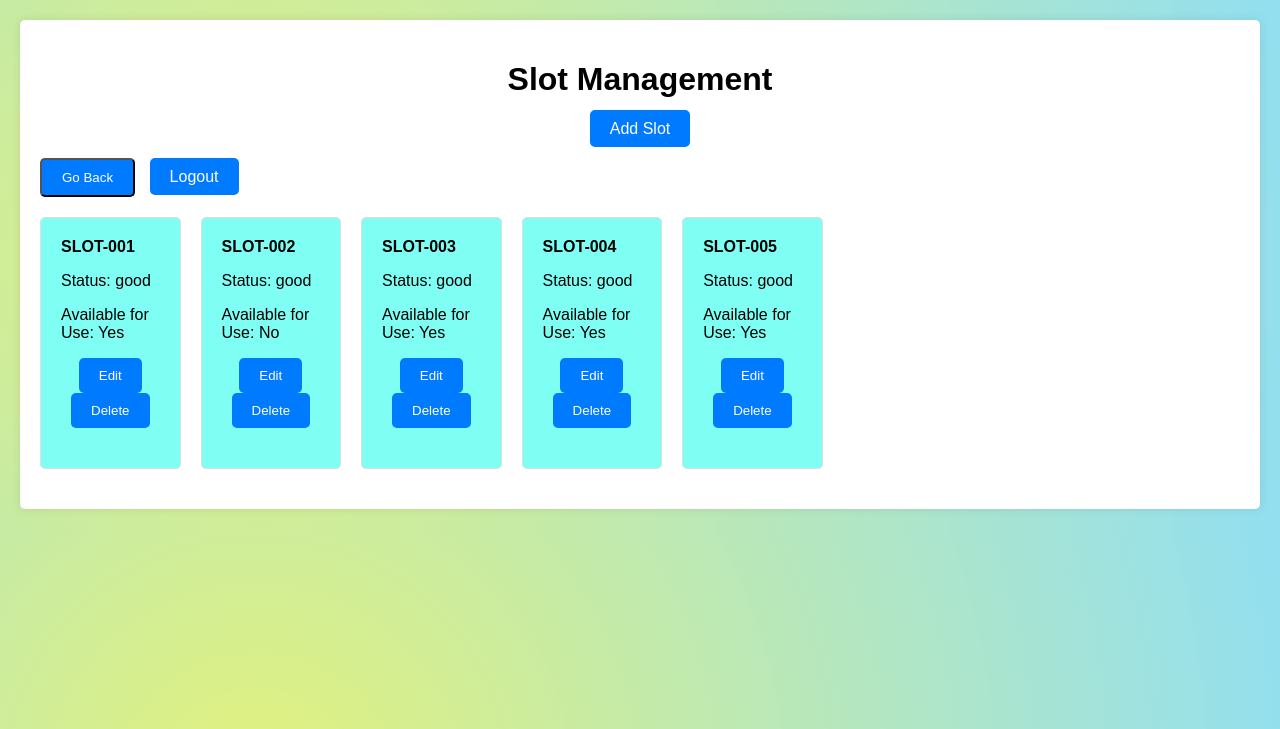
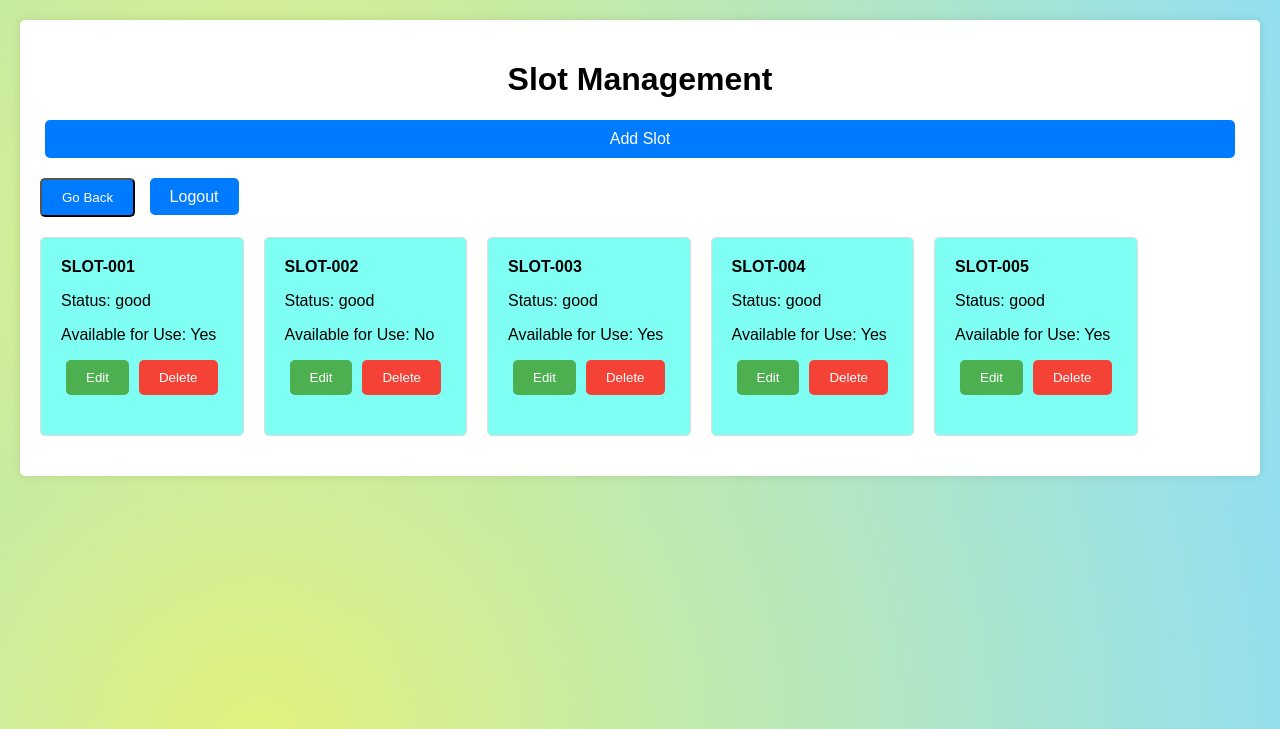
Before and after one commit to Katchietsnouva/web_app_python, a Flask app: page /slot_management in a window 1280 px wide. Shown: the top 729 px of the page. Run offline with Flask 3, Linux system fonts and the light colour scheme; some libraries are stand-ins or nearby versions.

Commit message:
commit nouvaneons 0.183

```diff
--- a/controllers/page_controller.py
+++ b/controllers/page_controller.py
@@ -275,6 +275,7 @@ class PageController:
                 if parking_assignments == None:
                     error_message =  "Sorry, for the selected time range, all available slots are already booked. Kindly select another time range"
 
+
                 if error_message:
                     flash(error_message, 'error')
                     return redirect(url_for('booking'))
--- a/templates/slot_management.html
+++ b/templates/slot_management.html
@@ -73,7 +73,7 @@
 
         .grid-container {
             display: grid;
-            grid-template-columns: repeat(8, 1fr);
+            grid-template-columns: repeat(6, 1fr);
             gap: 20px;
         }
 
@@ -91,6 +91,30 @@
             margin:
             margin-bottom: 10px;
 
+        }
+
+
+        .button-container {
+            display: flex;
+            justify-content: space-between;
+            margin-top: 10px;
+        }
+
+        .button-container .button {
+            flex: 1; /* Equal width for both buttons */
+            margin: 0 5px;
+        }
+
+        .button-container .edit-button {
+            background-color: #4CAF50; /* Green */
+        }
+
+        .button-container .delete-button {
+            background-color: #f44336; /* Red */
+        }
+
+        .button-container .button:hover {
+            opacity: 0.8;
         }
 
 
```
